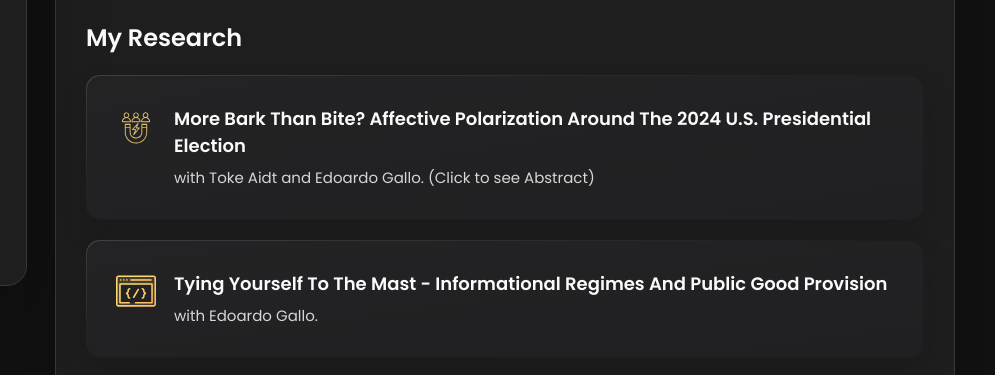
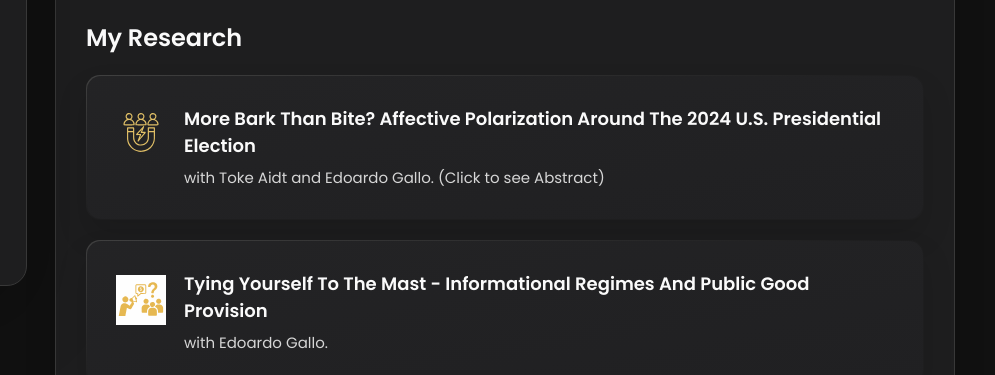
Before and after one commit to chrishoehne/about, a plain HTML site: page index.html in a window 1280 px wide. Shown: the part 286-661 px from the top of the page, 285-1280 px from the left. Drawn offline with nearby package versions, Linux system fonts and the light colour scheme.

Commit message:
Update index.html

```diff
--- a/index.html
+++ b/index.html
@@ -169,7 +169,7 @@
 
               <div class="service-icon-box">
                 <img src="./assets/images/icon-pola.svg
-                " alt="design icon" width="40">
+                " alt="design icon" width="50">
               </div>
 
               <div class="service-content-box">
@@ -185,7 +185,7 @@
             <li class="service-item">
 
               <div class="service-icon-box">
-                <img src="./assets/images/icon-dev.svg" alt="Web development icon" width="40">
+                <img src="./assets/images/icon-info.svg" alt="Web development icon" width="50">
               </div>
 
               <div class="service-content-box">
```
